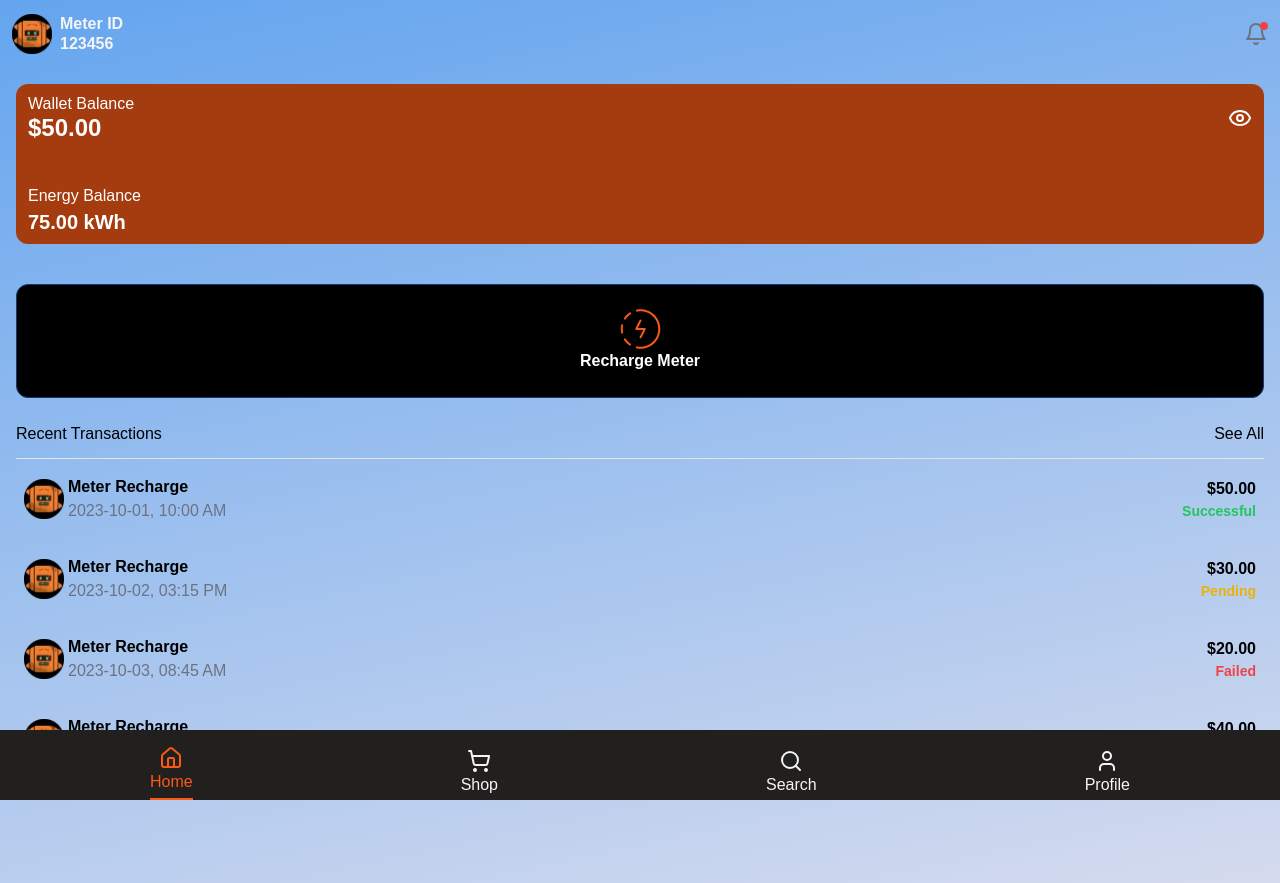
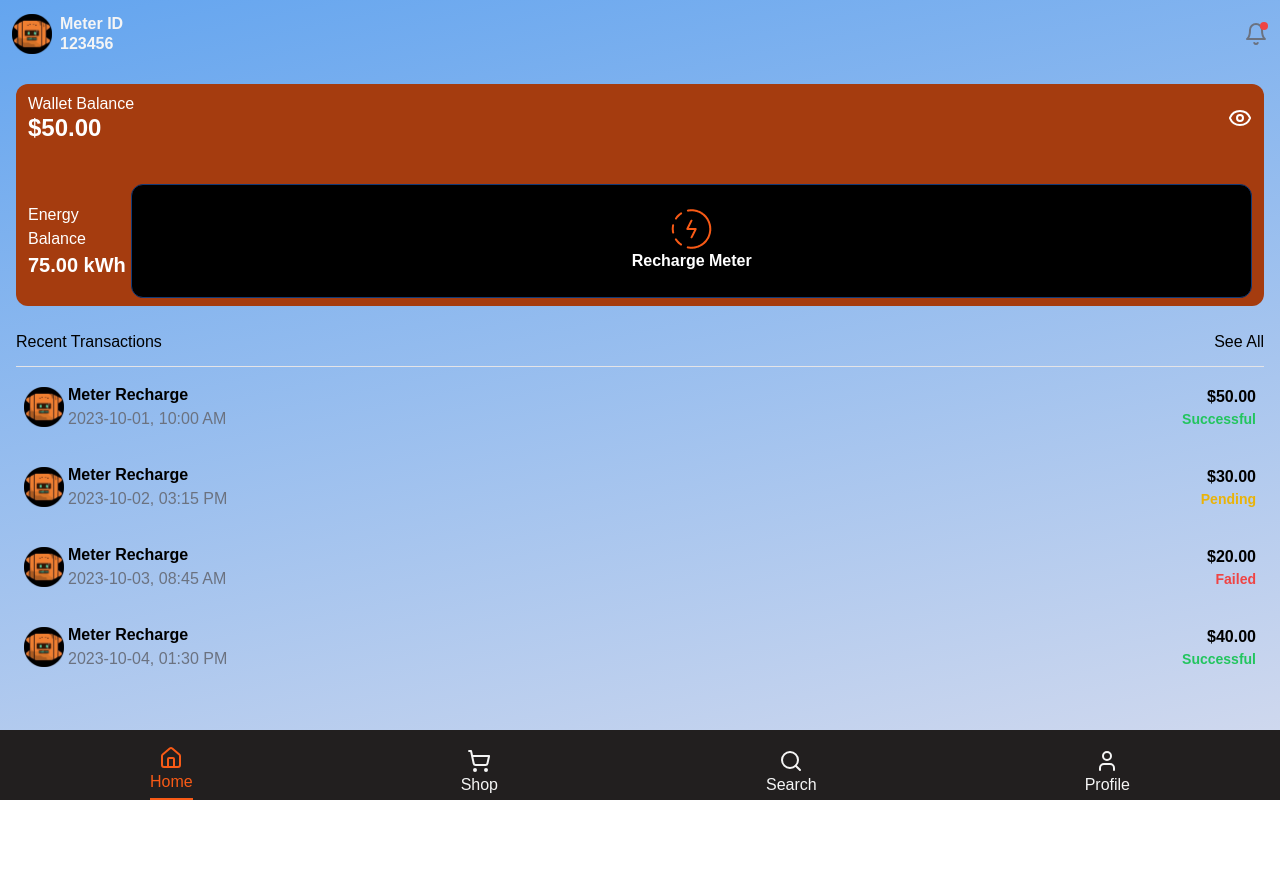
Before and after one commit to IDEA-godwin/payer-dapp, a Next.js app in the folder packages/react-app/: page /dashboard in a window 1280 px wide. After the commit the page ends 800 px from the top, so only its background shows below. Built offline with nearby package versions, Linux system fonts and the light colour scheme; a web font is replaced by a local one; what @rainbow-me/rainbowkit, wagmi would draw is missing.

Commit message:
fix color styles

```diff
--- a/packages/react-app/components/tabs/HomeTab.tsx
+++ b/packages/react-app/components/tabs/HomeTab.tsx
@@ -240,21 +240,22 @@
                   {isHidden ? "****" : balances[2].amount}
                 </p>
               </div>
+              <button
+                className="w-full py-6 cursor-pointer text-white bg-black border-[#123A77] border-[1px] rounded-xl flex flex-col items-center justify-between"
+                onClick={toggleRechargeMeter}
+              >
+                <img src="images/recharge.png" alt="recharge" />
+                <p>Recharge Meter</p>
+              </button>
             </div>
           </>
         )}
       </div>
 
       {/* Recharge Meter Button */}
-      <div className="w-full mt-10">
-        <button
-          className="w-full py-6 cursor-pointer text-white bg-black border-[#123A77] border-[1px] rounded-xl flex flex-col items-center justify-between"
-          onClick={toggleRechargeMeter}
-        >
-          <img src="images/recharge.png" alt="recharge" />
-          <p>Recharge Meter</p>
-        </button>
-      </div>
+      {/* <div className="w-full mt-10">
+
+      </div> */}
 
       {/* Recent Transactions */}
       <div className="w-full mt-6">
```
